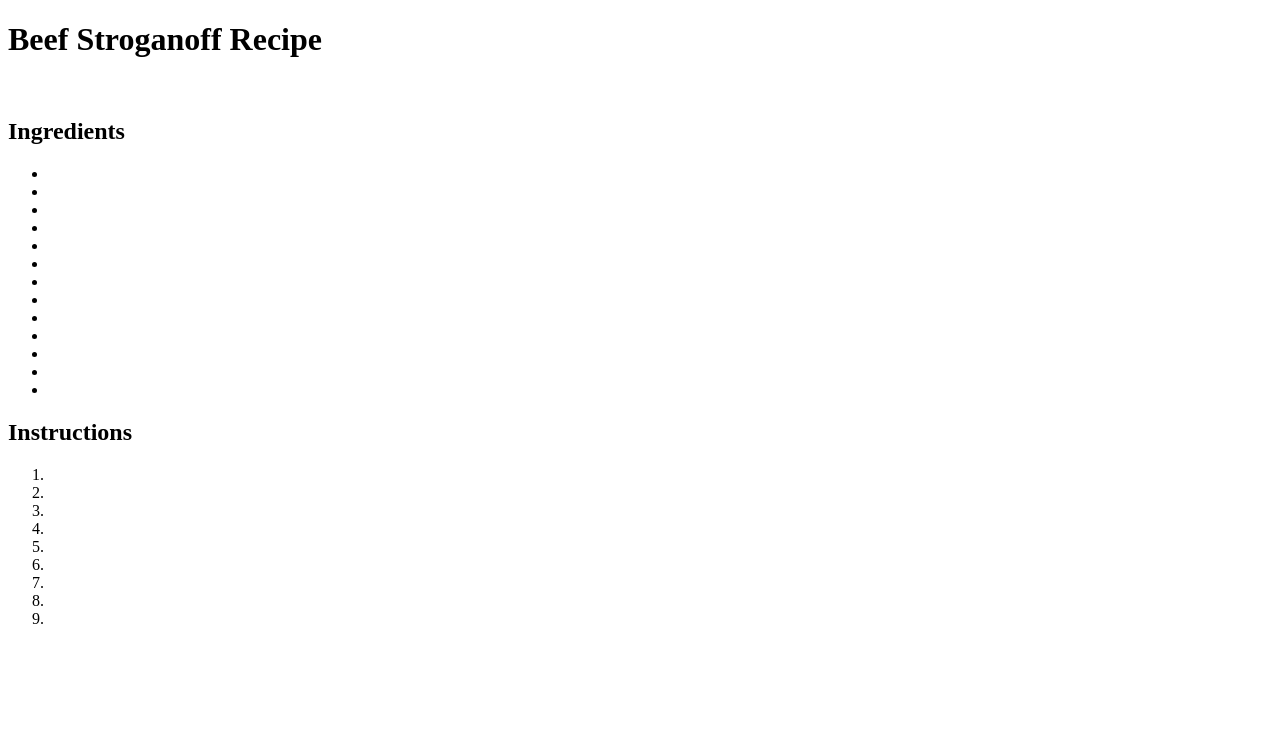
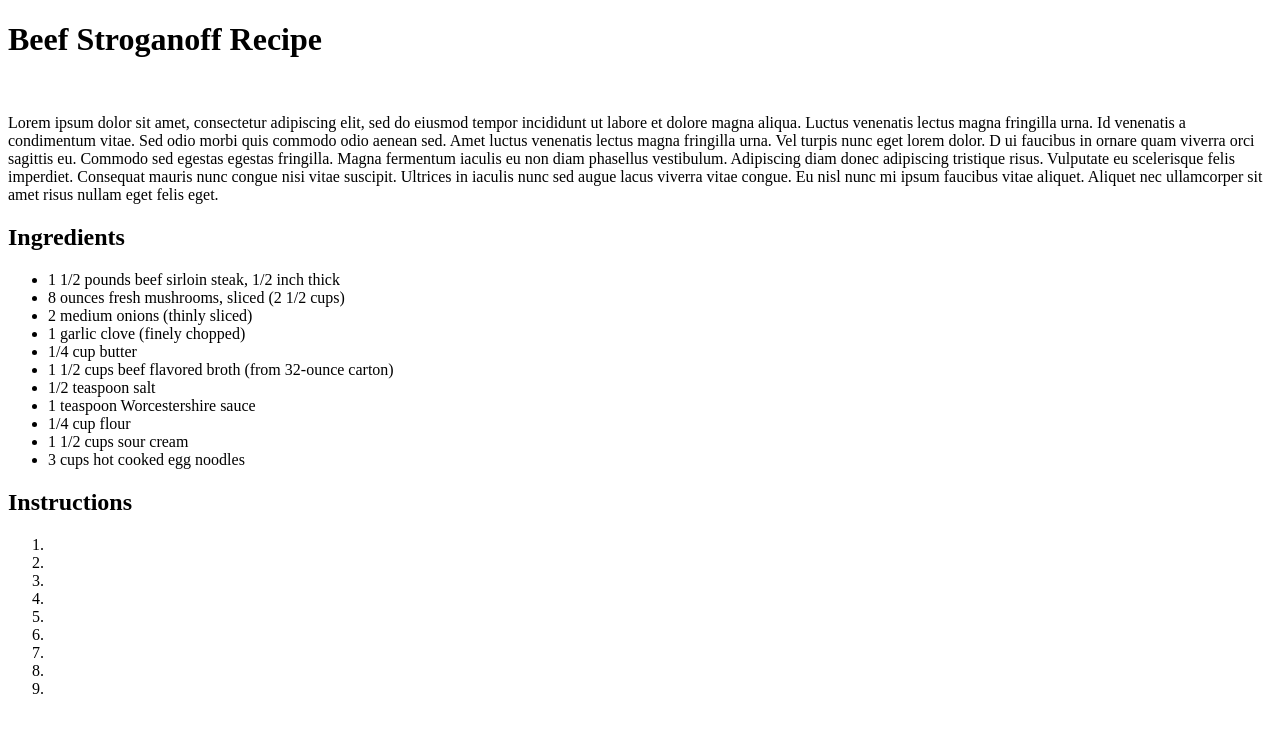
Before and after one commit to samalamadingdong2014/odin-recipes, a plain HTML site: page recipes/beef_stroganoff.html in a window 1280 px wide. Drawn offline with Linux system fonts and the light colour scheme.

Commit message:
Add beef stroganoff recipe

```diff
--- a/recipes/beef_stroganoff.html
+++ b/recipes/beef_stroganoff.html
@@ -9,25 +9,34 @@
 <body>
 
     <h1>Beef Stroganoff Recipe</h1>
+
+        <img src="">
     <p>
-        <img src="">
-
-
+            Lorem ipsum dolor sit amet, consectetur adipiscing elit, sed do eiusmod tempor incididunt
+            ut labore et dolore magna aliqua. Luctus venenatis lectus magna fringilla urna.
+            Id venenatis a condimentum vitae. Sed odio morbi quis commodo odio aenean sed.
+            Amet luctus venenatis lectus magna fringilla urna. Vel turpis nunc eget lorem dolor. D
+            ui faucibus in ornare quam viverra orci sagittis eu. Commodo sed egestas egestas fringilla.
+            Magna fermentum iaculis eu non diam phasellus vestibulum. Adipiscing diam donec adipiscing
+            tristique risus. Vulputate eu scelerisque felis imperdiet. Consequat mauris nunc congue
+            nisi vitae suscipit. Ultrices in iaculis nunc sed augue lacus viverra vitae congue. Eu nisl
+            nunc mi ipsum faucibus vitae aliquet. Aliquet nec ullamcorper sit amet risus nullam eget felis
+            eget.
+    </p>
+    <p>
         <h2>Ingredients</h2>
         <ul>
-            <li></li>
-            <li></li>
-            <li></li>
-            <li></li>
-            <li></li>
-            <li></li>
-            <li></li>
-            <li></li>
-            <li></li>
-            <li></li>
-            <li></li>
-            <li></li>
-            <li></li>
+            <li>1 1/2 pounds beef sirloin steak, 1/2 inch thick</li>
+            <li>8 ounces fresh mushrooms, sliced (2 1/2 cups)</li>
+            <li>2 medium onions (thinly sliced)</li>
+            <li>1 garlic clove (finely chopped)</li>
+            <li>1/4 cup butter</li>
+            <li>1 1/2 cups beef flavored broth (from 32-ounce carton)</li>
+            <li>1/2 teaspoon salt</li>
+            <li>1 teaspoon Worcestershire sauce</li>
+            <li>1/4 cup flour</li>
+            <li>1 1/2 cups sour cream</li>
+            <li>3 cups hot cooked egg noodles</li>
 
         </ul>
     </p>
```
Also changed, not shown: recipes/chicken_dumplings.html (+14 -2 lines), recipes/lasagna.html (+14 -2 lines).
